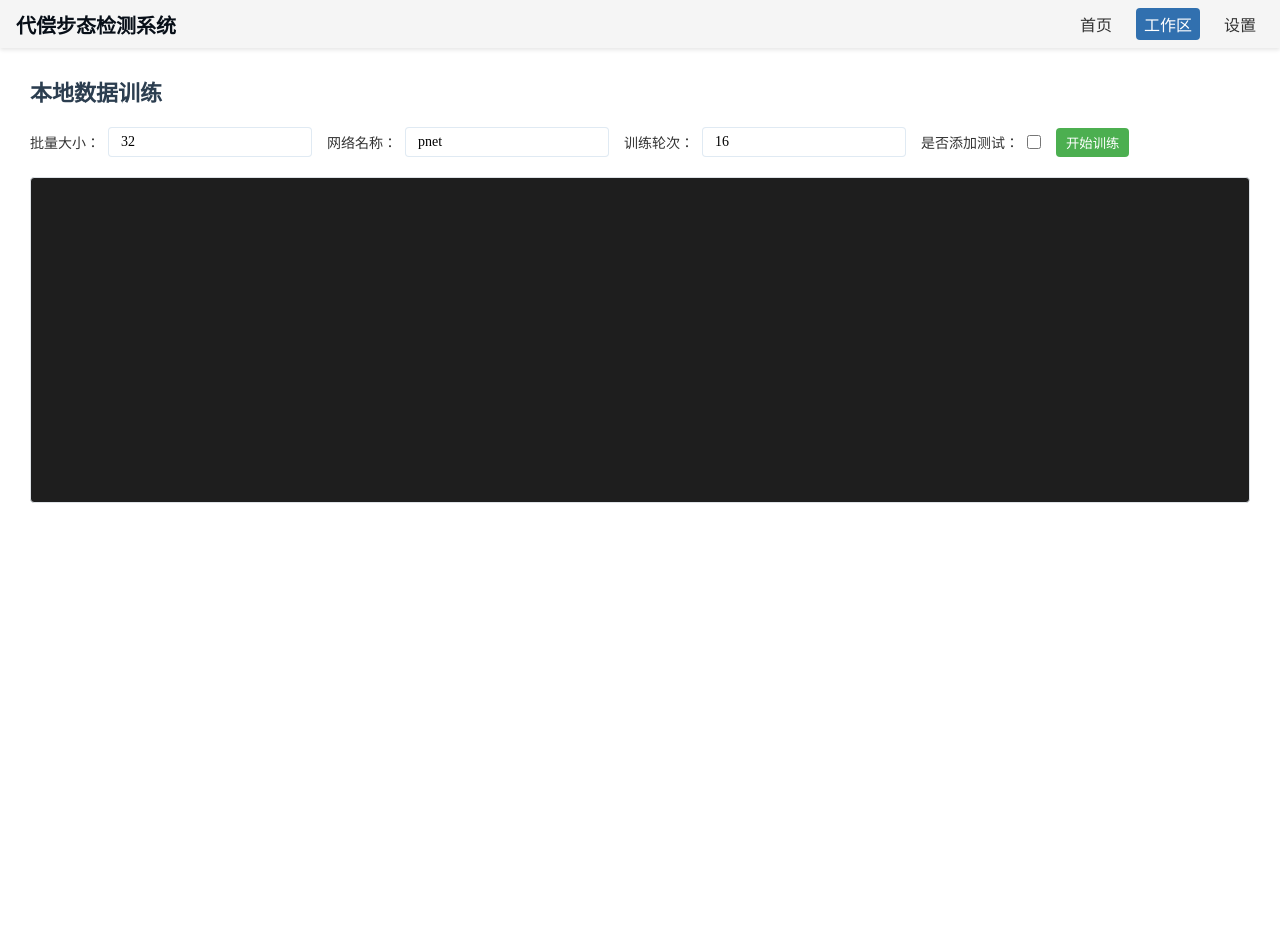
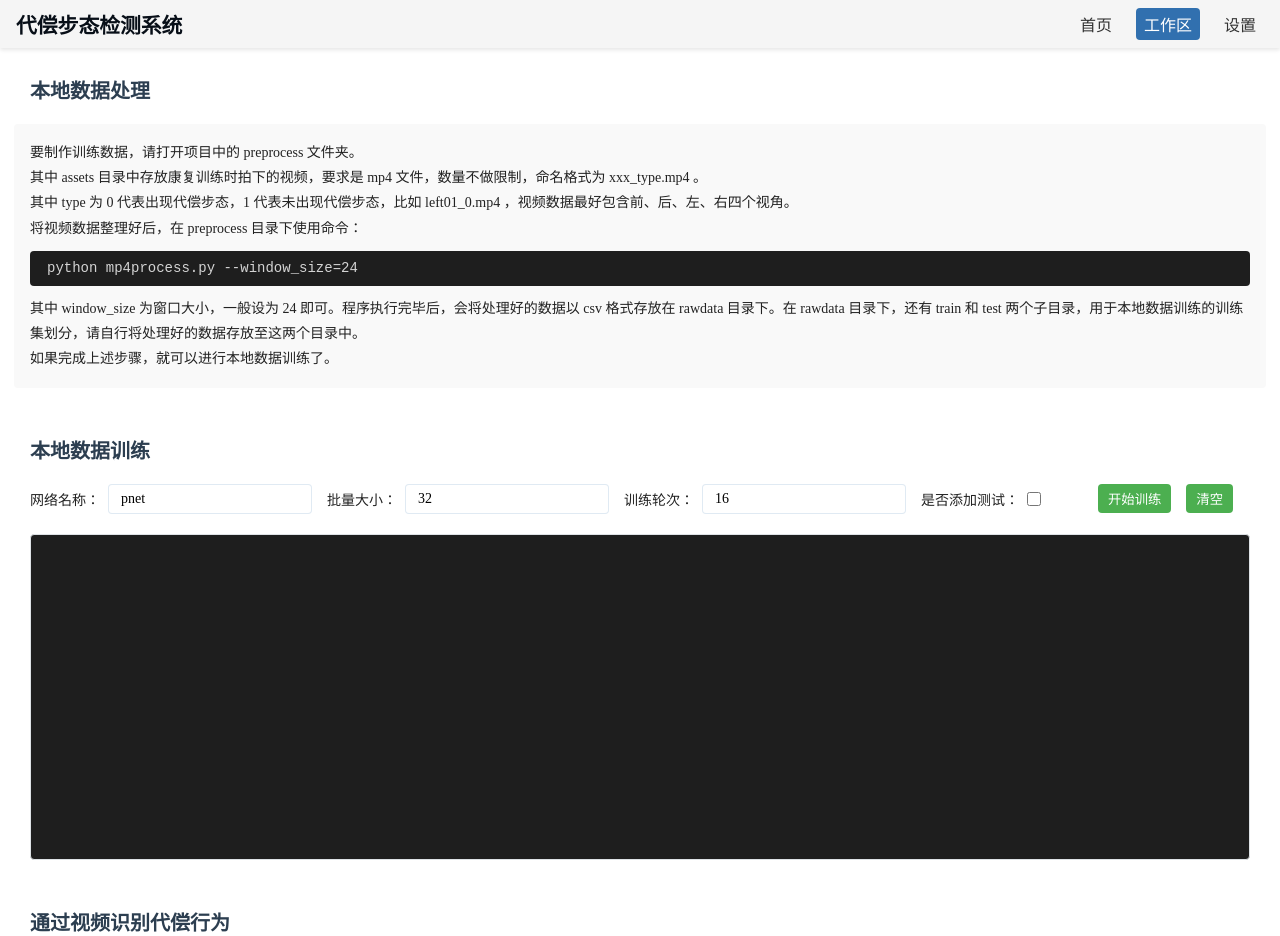
Before and after one commit to nanami9426/bishef, a Vue app: page /workspace in a window 1280 px wide. Before the commit the page ends 800 px from the top, so only its background shows below. Built offline with nearby package versions, Linux system fonts and the light colour scheme.

Commit message:
加了选择摄像头的接口

```diff
--- a/package.json
+++ b/package.json
@@ -9,6 +9,7 @@
     "preview": "vite preview"
   },
   "dependencies": {
+    "axios": "^1.9.0",
     "pinia": "^3.0.1",
     "vue": "^3.5.13",
     "vue-router": "^4.5.0",
--- /dev/null
+++ b/src/components/CameraSelector.vue
@@ -0,0 +1,120 @@
+<template>
+    <div class="camera-selector">
+      <span>摄像头类型：</span>
+
+      <label class="radio-option">
+        <input type="radio" value="default" v-model="cameraType" />
+        默认
+      </label>
+
+      <label class="radio-option">
+        <input type="radio" value="remote" v-model="cameraType" />
+        远程
+      </label>
+
+      <input
+        v-if="cameraType === 'remote'"
+        type="text"
+        v-model="remoteIp"
+        placeholder="输入摄像头IP地址"
+        class="ip-input"
+      />
+
+      <button @click="confirmSelection">确认</button>
+
+      <label class="radio-option">当前摄像头为{{ current_cup }}</label>
+    </div>
+  </template>
+
+  <script setup>
+  import { ref, onMounted } from 'vue'
+  import axios from 'axios'
+  import { useToast } from 'vue-toastification'
+
+const toast = useToast()
+  const cameraType = ref('default')
+  const remoteIp = ref('')
+  const submitted = ref(false)
+  const current_cup = ref("")
+
+  const confirmSelection=()=> {
+    submitted.value = true
+    if (cameraType.value === 'remote' && !remoteIp.value) {
+      alert('请输入远程摄像头的 IP 地址')
+    } else {
+      // 可触发 emit 或调用 API
+      console.log('选择结果：', {
+        type: cameraType.value,
+        ip: remoteIp.value
+      })
+    }
+  }
+
+  const get_current_cap = async ()=>{
+    try{
+        const res = await axios.post('http://localhost:8000/status')
+        current_cup.value = res.data.cap
+    } catch(err){
+        console.log(err);
+
+        toast(err.message)
+    }
+  }
+  onMounted(()=>{
+    get_current_cap()
+  })
+  </script>
+
+  <style scoped>
+  .camera-selector {
+    font-size: 14px;
+    color: #222;
+    display: flex;
+    align-items: center;
+    gap: 15px;
+    font-family: 'SimSun', '宋体', serif;
+    max-width: 1220px;
+    margin: 20px auto;
+  }
+
+  .radio-option {
+    display: flex;
+    align-items: center;
+    gap: 15px;
+    accent-color: rgb(49, 112, 175);
+  }
+
+.ip-input {
+    border: 1px solid rgba(49, 112, 175, 0.15);
+    border-radius: 4px;
+    padding: 6px 12px;
+    font-size: 14px;
+    transition: border-color 0.15s;
+    font-family: 'SimSun', '宋体', serif;
+}
+
+.ip-input:focus {
+  outline: none;
+}
+button {
+    padding: 5px 10px;
+    border: none;
+    border-radius: 4px;
+    cursor: pointer;
+    font-weight: 500;
+    transition: all 0.3s ease;
+    font-family: 'SimSun', '宋体', serif;
+    background-color: #4CAF50;
+    color: white;
+}
+
+button:hover:not(:disabled) {
+    transform: translateY(-1px);
+}
+
+button:disabled {
+  background-color: #a5d6a7;
+  cursor: not-allowed;
+}
+
+  </style>
--- a/src/components/HeadBanner.vue
+++ b/src/components/HeadBanner.vue
@@ -47,7 +47,7 @@
 
   .logo {
     font-family: 'SimSun', '宋体', serif;
-    font-size: 1.25rem;
+    font-size: 1.30rem;
     font-weight: bold;
     cursor: default;
     color: #080f18;
--- a/src/components/InfoBox.vue
+++ b/src/components/InfoBox.vue
@@ -8,7 +8,6 @@
         <a href="#" class="link" @click="box_info=about">关于</a>
       </div>
       <div class="text" v-html="box_info">
-
       </div>
     </div>
   </template>
@@ -18,7 +17,7 @@ import {ref} from 'vue'
 const instruction = `
         你打开的是康复动作代偿评测系统的前端页面。<br />
         开始推流后，左上角出现红色“OCCURRING”则代表被监测主体出现了代偿步态，出现绿色“FINE”则代表步态正常。<br />
-        其他实现的功能请前往工作区。
+        其他实现的功能请前往工作区。(╯‵□′)╯︵┴─┴
         `
 const about = `
         作者：张文帅<br />
@@ -37,7 +36,7 @@ box_info.value = instruction
     padding: 16px;
     border-radius: 4px;
     line-height: 1.8;
-    color: #333;
+    color: #222;
     font-size: 14px;
     max-width: 640px;
     margin: 20px auto;
@@ -56,6 +55,6 @@ box_info.value = instruction
   .separator {
     margin: 0 5px;
     cursor: default;
-    color: #333;
+    color: #222;
   }
   </style>
--- a/src/components/StreamDetector.vue
+++ b/src/components/StreamDetector.vue
@@ -37,7 +37,7 @@ import { ref, onMounted, computed } from 'vue'
 import { onBeforeRouteLeave } from 'vue-router'
 import { useToast } from 'vue-toastification'
 
-const toast = useToast();
+const toast = useToast()
 
 
 const isStreaming = ref(false)
@@ -154,6 +154,7 @@ onBeforeRouteLeave((to, from, next) => {
 }
 
 .title {
+  font-size: 20px;
   color: #2c3e50;
   text-align: center;
   margin-bottom: 24px;
--- a/src/components/TrainConsole.vue
+++ b/src/components/TrainConsole.vue
@@ -1,14 +1,13 @@
 <template>
-<div class="title">本地数据训练</div>
 <div class="train-terminal">
     <div class="controls">
     <label>
+        网络名称：
+        <input type="text" v-model="params.net_name" />
+    </label>
+    <label>
         批量大小：
         <input type="number" v-model.number="params.batch_size" min="1" />
-    </label>
-    <label>
-        网络名称：
-        <input type="text" v-model="params.net_name" />
     </label>
     <label>
         训练轮次：
@@ -18,8 +17,12 @@
         是否添加测试：
         <input type="checkbox" v-model="params.evaluate_test" />
     </label>
+    <div style="width: 27px;"></div>
     <button :disabled="running" @click="startTrain">
         {{ running ? '训练中...' : '开始训练' }}
+    </button>
+    <button :disabled="running" @click="clearConsole">
+        {{ "清空" }}
     </button>
     </div>
 
@@ -43,9 +46,13 @@ const logs = ref([])
 const running = ref(false)
 const cmdWindow = ref(null)
 
+const clearConsole = ()=>{
+  logs.value = []
+}
+
 async function startTrain() {
   if (running.value) return
-logs.value = []
+  // logs.value = []
   running.value = true
 
   try {
@@ -93,14 +100,6 @@ try {
 </script>
 
 <style scoped>
-.title {
-    color: #2c3e50;
-    font-family: 'SimSun', '宋体', serif;
-    font-size: 22px;
-    font-weight: bold;
-    max-width: 1220px;
-    margin: 0 auto;
-}
 .train-terminal {
   display: flex;
   flex-direction: column;
@@ -122,7 +121,7 @@ try {
   align-items: center;
   gap: 8px;
   font-size: 14px;
-  color: #333;
+  color: #222;
 }
 
 input {
--- a/src/views/SettingsView.vue
+++ b/src/views/SettingsView.vue
@@ -1,12 +1,22 @@
 <script setup>
+import CameraSelector from '@/components/CameraSelector.vue';
+
+
 </script>
 
 <template>
-    <div>
-        设置
-    </div>
+    <div style="height: 27px;"></div>
+    <div class="title">选择推流摄像头</div>
+    <CameraSelector></CameraSelector>
 </template>
 
 <style scoped>
-
+.title {
+    color: #2c3e50;
+    font-family: 'SimSun', '宋体', serif;
+    font-size: 20px;
+    font-weight: bold;
+    max-width: 1220px;
+    margin: 0 auto;
+}
 </style>
--- a/src/views/WorkSpaceView.vue
+++ b/src/views/WorkSpaceView.vue
@@ -5,9 +5,52 @@ import TrainConsole from '@/components/TrainConsole.vue';
 
 <template>
     <div style="height: 27px;"></div>
+    <div class="title">本地数据处理</div>
+    <div class="info">
+        要制作训练数据，请打开项目中的 preprocess 文件夹。<br />
+        其中 assets 目录中存放康复训练时拍下的视频，要求是 mp4 文件，数量不做限制，命名格式为 xxx_type.mp4 。<br />
+        其中 type 为 0 代表出现代偿步态，1 代表未出现代偿步态，比如 left01_0.mp4 ，视频数据最好包含前、后、左、右四个视角。<br />
+        将视频数据整理好后，在 preprocess 目录下使用命令：
+        <pre>python mp4process.py --window_size=24</pre>
+        其中 window_size 为窗口大小，一般设为 24 即可。程序执行完毕后，会将处理好的数据以 csv 格式存放在 rawdata 目录下。在 rawdata 目录下，还有 train 和 test 两个子目录，用于本地数据训练的训练集划分，请自行将处理好的数据存放至这两个目录中。<br />
+        如果完成上述步骤，就可以进行本地数据训练了。
+    </div>
+    <div style="height: 27px;"></div>
+    <div class="title">本地数据训练</div>
     <TrainConsole></TrainConsole>
+    <div style="height: 27px;"></div>
+    <div class="title">通过视频识别代偿行为</div>
 </template>
 
 <style scoped>
-
+pre {
+    margin-top: 10px;
+    margin-bottom: 10px;
+    padding-left: 17px;
+    padding-top: 5px;
+    padding-bottom: 5px;
+    background-color: rgb(30, 30, 30);
+    color: #d4d4d4;
+    border-radius: 4px;
+}
+.title {
+    color: #2c3e50;
+    font-family: 'SimSun', '宋体', serif;
+    font-size: 20px;
+    font-weight: bold;
+    max-width: 1220px;
+    margin: 0 auto;
+}
+.info{
+    font-family: 'SimSun', '宋体', serif;
+    background-color: #f9f9f9;
+    padding: 16px;
+    border-radius: 4px;
+    line-height: 1.8;
+    color: #222;
+    font-size: 14px;
+    max-width: 1220px;
+    margin: 20px auto;
+    border-radius: 4px;
+}
 </style>
```
Also changed, not shown: 1 other file (tests, documents, lock files or other folders). Lines whose indentation alone changed are shown as unchanged.
